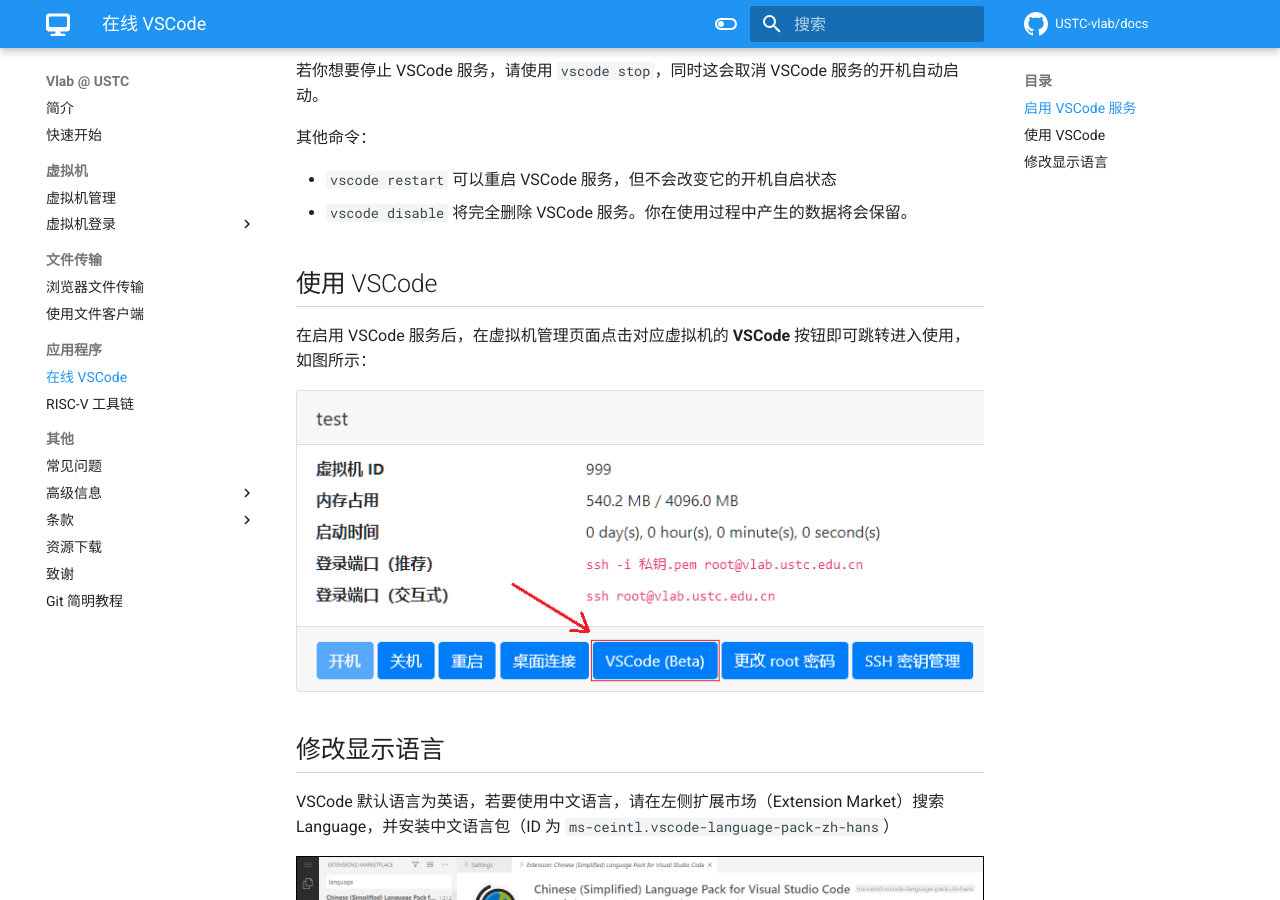
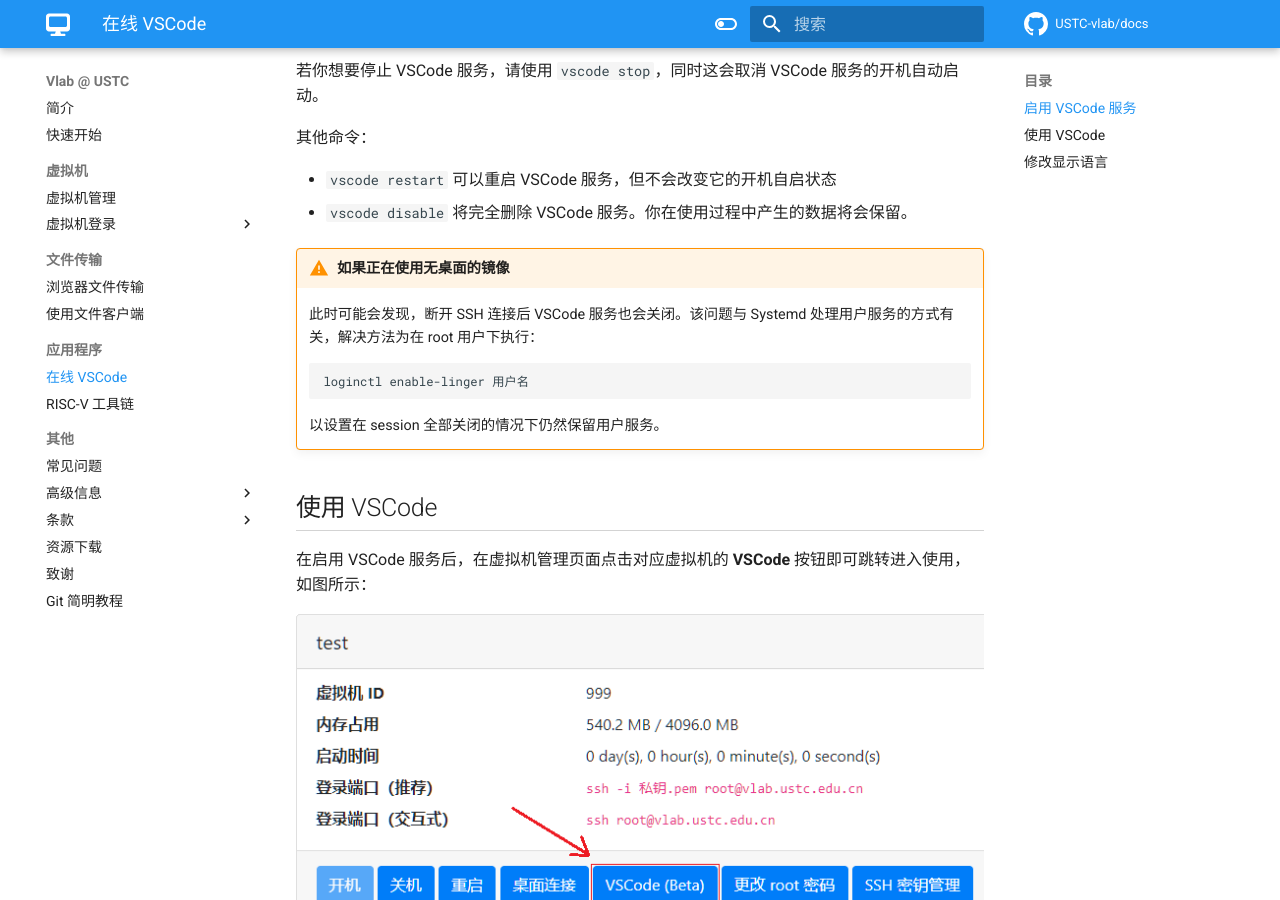
Before and after one commit to USTC-vlab/docs, an MkDocs documentation site: the page built from docs/apps/vscode.md, in a window 1280 px wide and 900 px high, scrolled down 510 px. Built offline with MkDocs 1.6.1 and Material for MkDocs 9.7.7, drawn with Linux system fonts in a browser that asks for light colours; comment, search, counter and statistics services are not loaded.

Commit message:
vscode: add instruments about lingering

````diff
--- a/docs/apps/vscode.md
+++ b/docs/apps/vscode.md
@@ -21,6 +21,16 @@ Vlab 提供了可以直接在浏览器里使用的 Visual Studio Code。
 - `vscode restart` 可以重启 VSCode 服务，但不会改变它的开机自启状态
 - `vscode disable` 将完全删除 VSCode 服务。你在使用过程中产生的数据将会保留。
 
+!!! warning "如果正在使用无桌面的镜像"
+
+    此时可能会发现，断开 SSH 连接后 VSCode 服务也会关闭。该问题与 Systemd 处理用户服务的方式有关，解决方法为在 root 用户下执行：
+
+    ```
+    loginctl enable-linger 用户名
+    ```
+
+    以设置在 session 全部关闭的情况下仍然保留用户服务。
+
 ## 使用 VSCode {#usage}
 
 在启用 VSCode 服务后，在虚拟机管理页面点击对应虚拟机的 **VSCode** 按钮即可跳转进入使用，如图所示：
````
